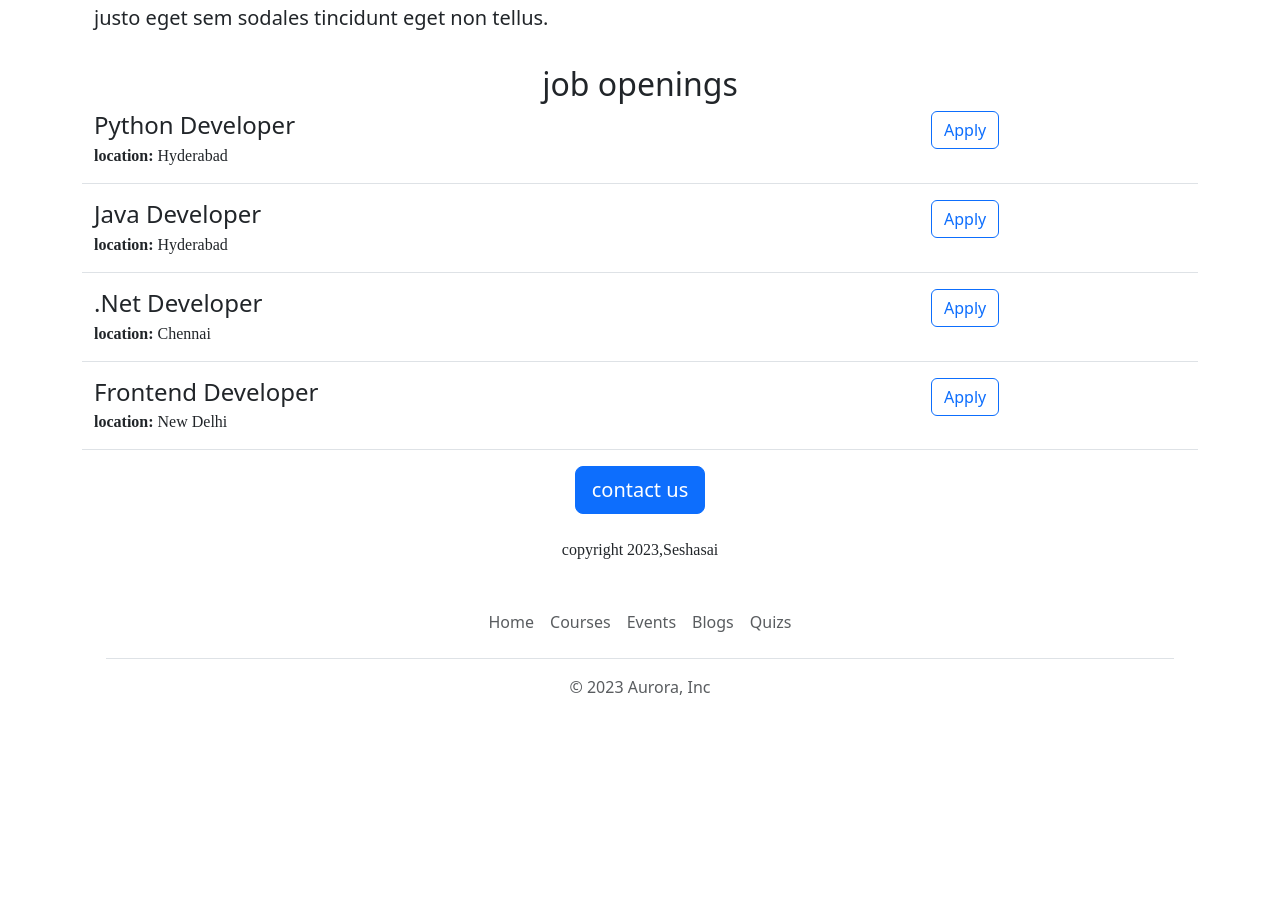
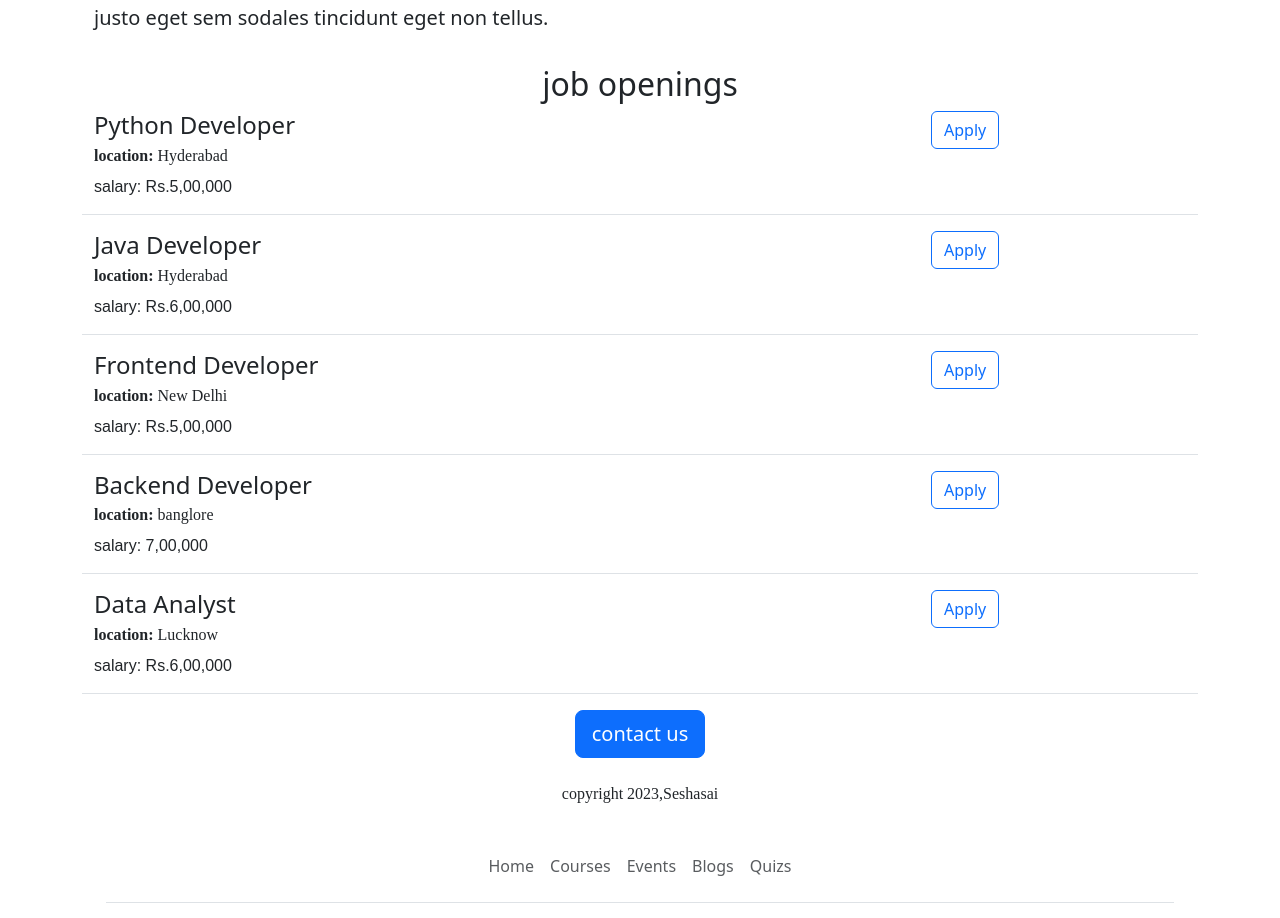
Before and after one commit to saikasyapa/seshasai-careers-website-v1, a Flask app: page / in a window 1280 px wide. Shown: the part 893-1811 px from the top of the page. Before the commit the page ends 1648 px from the top, so only its background shows below. Run offline with Flask 3, Linux system fonts and the light colour scheme.

Commit message:
After_mild adds

```diff
--- a/app.py
+++ b/app.py
@@ -11,16 +11,22 @@ JOBS = [{
     'Id': 2,
     'Title': 'Java Developer',
     'Location': 'Hyderabad',
-    'Salary': 'Rs.5,50,000'
-}, {
-    'Id': 3,
-    'Title': '.Net Developer',
-    'Location': 'Chennai',
+    'Salary': 'Rs.6,00,000'
 }, {
     'Id': 4,
     'Title': 'Frontend Developer',
     'Location': 'New Delhi',
     'Salary': 'Rs.5,00,000'
+}, {
+    'Id': 4,
+    'Title': 'Backend Developer',
+    'Location': 'banglore',
+    'Salary': '7,00,000'
+}, {
+    'Id': 5,
+    'Title': 'Data Analyst',
+    'Location': 'Lucknow',
+    'Salary': 'Rs.6,00,000'
 }]
 
 
--- a/templates/jobitem.html
+++ b/templates/jobitem.html
@@ -3,7 +3,7 @@
   <h4 style="colour:rgb(120,120,120); margin-bottom:4px;"> {{job['Title']}} </h4>
 
   <div style="margin-bottom:7px; font-family:cursive;"> <b>location:</b> {{job['Location']}} </div>
-  {% if 'salary' in job %}
+  {% if 'Salary' in job %}
   <div style="margin-bottom:7px; font-family:sans-serif"> salary: {{job['Salary']}}</div>
   {% endif %}
     </div>
```
